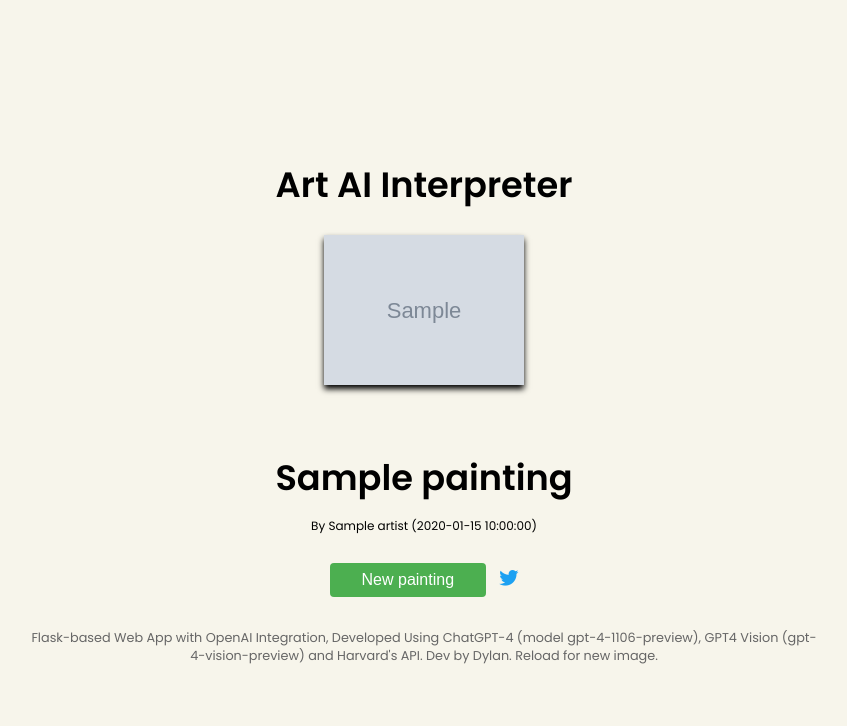
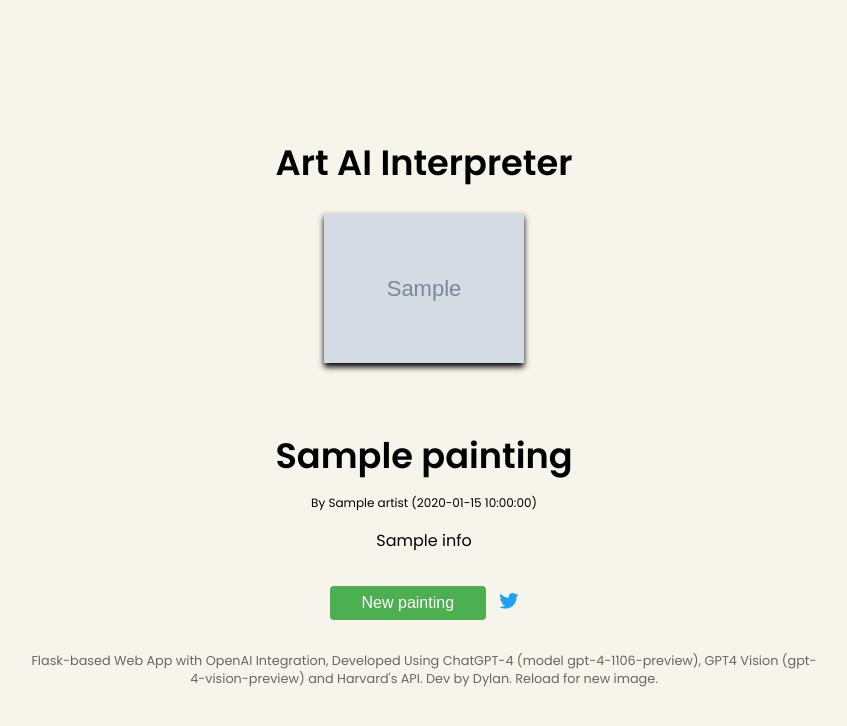
Before and after one commit to demianarc/aipaintv2, a Flask app: template templates/index.html in a window 1280 px wide. Shown: the top 726 px of the page, without its empty margins (216-1063 px from the left). Run offline with Flask 2, Linux system fonts and the light colour scheme; the template is opened without the code that fills it: most values are stand-ins (such as "Sample title", 1, 10 or a date in 2020); grey boxes marked "Sample" are stand-in pictures; some libraries are stand-ins or nearby versions.

Commit message:
“designfix500”

```diff
--- a/app.py
+++ b/app.py
@@ -71,7 +71,7 @@ def generate_artwork_info(artist, title, image_url):
         )
         visual_text = visual_response.choices[0].message["content"]
         prompts = [
-            f"The painting '{title}' by {artist} features {visual_text}. What historical narratives or emotions might these details suggest? Be short, touching, and concise (max 2 sentences)",
+            f"The painting '{title}' by {artist} features {visual_text}. What historical narratives and emotions might these details suggest? Be short, touching, and concise (max 3 sentences)",
         ]
         prompt = random.choice(prompts)
         text_response = openai.ChatCompletion.create(
@@ -89,7 +89,7 @@ def generate_artwork_info(artist, title, image_url):
             max_tokens=230
         )
         text = text_response.choices[0].message["content"]
-        combined_text = f"VISUAL_MARKER{visual_text}HISTORICAL_MARKER{text}"
+        combined_text = f"{visual_text} {text}"
 
         logging.info(f"Generated Artwork Info: {combined_text}")
         return combined_text.strip()
--- a/templates/index.html
+++ b/templates/index.html
@@ -7,11 +7,14 @@
     <link rel="stylesheet" href="/static/css/style.css">
     <link rel="stylesheet" href="https://cdnjs.cloudflare.com/ajax/libs/font-awesome/6.1.0/css/all.min.css" />
     <link href="https://fonts.googleapis.com/css2?family=Poppins:wght@400;600&display=swap" rel="stylesheet">
+    <link rel="icon" type="image/png" href="/static/favicon.png"/>
     <style>
         body { font-family: Poppins, sans-serif; font-size: 12px; }
         h1, h2 { font-size: 2.2rem; font-weight: 600; }
         .section-header { font-size: 1.5rem; font-weight: 500; margin-top: 20px; margin-bottom: 10px; }
-        p { line-height: 1.6; }
+        .info p {
+        font-size: 1rem; /* New font size for output text */
+        line-height: 1.6;  /* Retaining the original line height */}
         .twitter-share { font-size: 1.2rem; color: #1da1f2; cursor: pointer; margin-left: 10px; }
         .modal { display: none; position: fixed; z-index: 1; padding-top: 100px; left: 0; top: 0; width: 100%; height: 100%; overflow: auto; background-color: rgba(0, 0, 0, .9); }
         .modal-content { margin: auto; display: block; width: 80%; max-width: 800px; max-height: 80%; }
@@ -28,18 +31,7 @@
             <h2>{{ painting.title }}</h2>
             <p>By {{ painting.artist }} ({{ painting.date }})</p>
             <div class="info">
-                {% set visual_split = painting.info.split('VISUAL_MARKER') %}
-                {% if visual_split | length > 1 %}
-                    {% set sections = visual_split[1].split('HISTORICAL_MARKER') %}
-                    {% if sections | length > 0 %}
-                        <h3 class="section-header">Visual Interpretation:</h3>
-                        <p>{{ sections[0] | safe }}</p>
-                    {% endif %}
-                    {% if sections | length > 1 %}
-                        <h3 class="section-header">Historical and Emotional Context:</h3>
-                        <p>{{ sections[1] | safe }}</p>
-                    {% endif %}
-                {% endif %}
+                <p>{{ painting.info | safe }}</p>
             </div>
             <button class="button" onclick="fetchNewPainting()">New painting</button>
             <a href="https://twitter.com/share?url=https://theartapp.vercel.app/&text=Check%20out%20this%20amazing%20AI%20Art%20App!&hashtags=ArtApp,AI" target="_blank" class="twitter-share">
@@ -70,33 +62,22 @@
         }
 
         async function fetchNewPainting() {
-            document.body.classList.add('loading-cursor');
+    document.body.classList.add('loading-cursor'); // This adds the loading cursor
     try {
         const response = await fetch('/refresh');
         const painting = await response.json();
+
+        // Updating the painting information
         document.querySelector('.painting').src = painting.image_url;
         document.querySelector('h2').textContent = painting.title;
         document.querySelector('p').textContent = `By ${painting.artist} (${painting.date})`;
-                const visual_split = painting.info.split('VISUAL_MARKER');
-                if (visual_split.length > 1) {
-                    const sections = visual_split[1].split('HISTORICAL_MARKER');
-                    if (sections.length > 0) {
-                        document.querySelector('.section-header').textContent = "Visual Interpretation:";
-                        document.querySelector('.info p').innerHTML = sections[0];
-                    }
-                    if (sections.length > 1) {
-                        const contextHeader = document.querySelectorAll('.section-header')[1];
-                        const contextParagraph = document.querySelectorAll('.info p')[1];
-                        if (contextHeader && contextParagraph) {
-                            contextHeader.textContent = "Historical and Emotional Context:";
-                            contextParagraph.innerHTML = sections[1];
-                        }
-                    }
-                }
+
+        // Directly updating the info without using VISUAL_MARKER and HISTORICAL_MARKER
+        document.querySelector('.info p').innerHTML = painting.info;
     } catch (error) {
         console.error('Failed to fetch new painting:', error);
     } finally {
-                document.body.classList.remove('loading-cursor');
+        document.body.classList.remove('loading-cursor'); // This removes the loading cursor
     }
 }
     </script>
```
Lines whose indentation alone changed are shown as unchanged.
